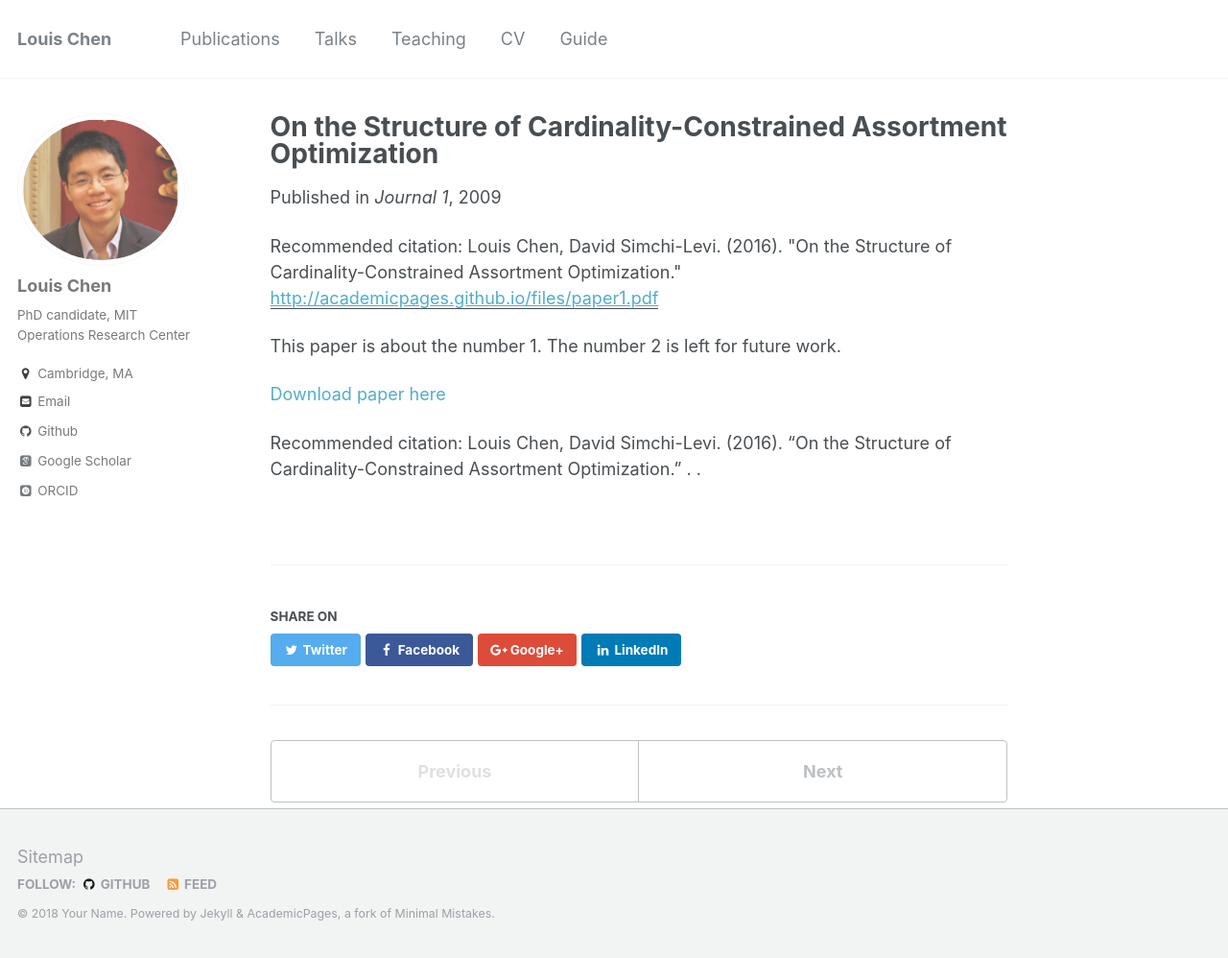
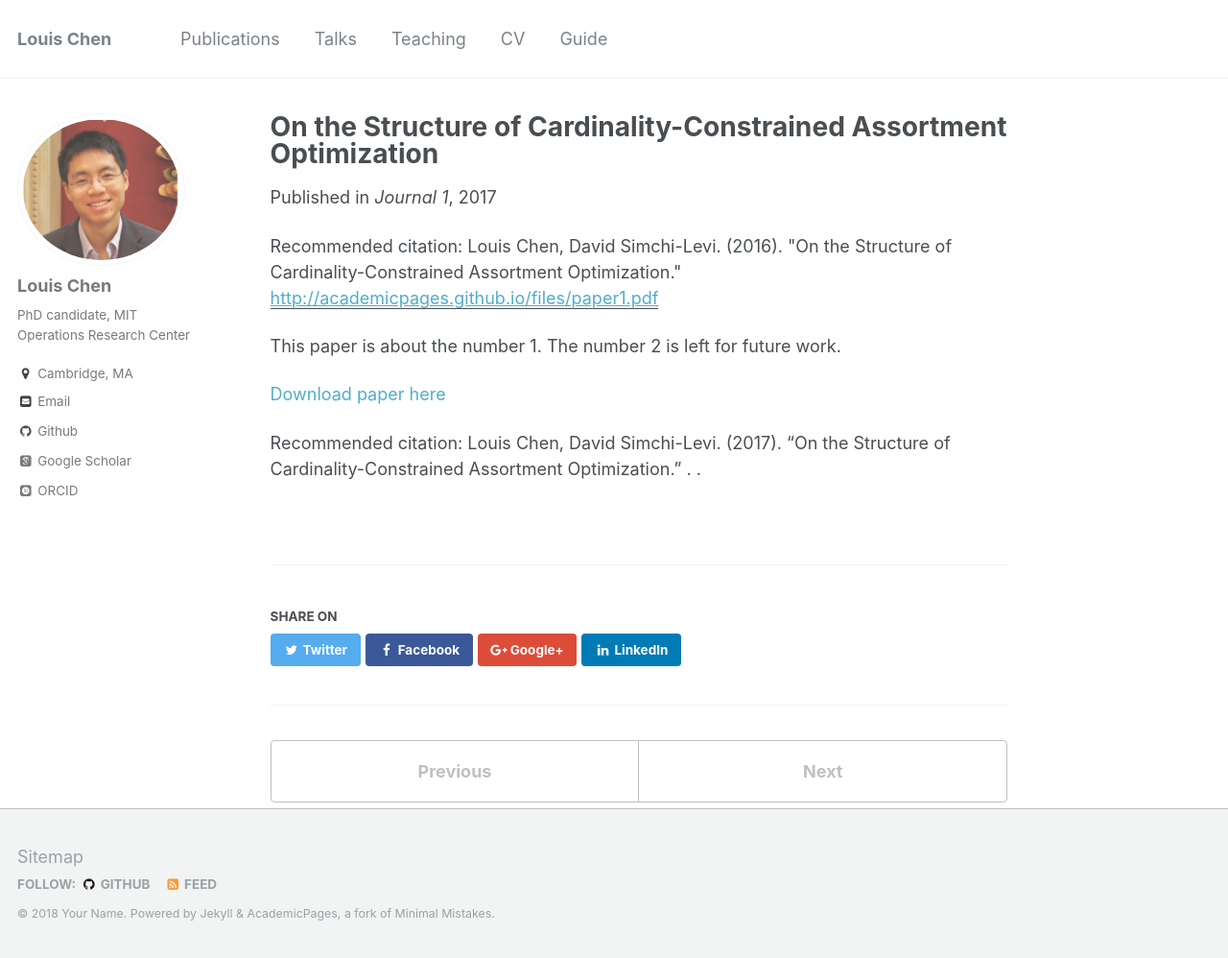
Before and after one commit to LouisLChen/LouisLChen.github.io, a Jekyll site: the page built from _publications/2009-10-01-paper-title-number-1.md, in a window 1280 px wide and 998 px high. Shown: the whole window at 96% size. Built offline with Jekyll 4.4.1, drawn with Linux system fonts in a browser that asks for light colours; some web fonts are replaced.

Commit message:
Update 2009-10-01-paper-title-number-1.md

```diff
--- a/_publications/2009-10-01-paper-title-number-1.md
+++ b/_publications/2009-10-01-paper-title-number-1.md
@@ -4,7 +4,7 @@ collection: publications
 permalink: /publication/2009-10-01-paper-title-number-1
 excerpt: 'We study the static assortment optimization problem with cardinality constraints, i.e., the problem of offering an assortment of items of constrained size that will maximize expected revenue. This is generally regarded as a challenging problem, with identified hardness results in the existing literature for a number of popular and/or well-studied choice models. Motivated by existing approaches in the unconstrained setting that find successful exploitation of identified structure to devise either exact or approximate solution methods, we introduce another structural property of possible interest for study in the cardinality constrained setting.
 Recently, the work of Jagabathula (2016) has identified the optimality of a local search method for the cardinality constrained static assortment problem under Multinomial Logit (MNL) Choice, making MNL a rare case study of tractability among cardinality constrained problems. So we first revisit the MNL constrained assortment problem under a new lens in search of structure that explains its “tractability.” Following this, we study the extent to which this property holds in other choice models. Indeed, we find that local search is optimal for some other choice models, and remains so even under more generalized cardinality constraints. Finally, we provide and test some algorithms (which require black-box access to the expected revenue function) that can be applied to the joint assortment and pricing problem under certain choice models, showing favorable performance small to moderate-sized problems against some current approaches.'
-date: 2009-10-01
+date: 2017-02-01
 venue: 'Journal 1'
 paperurl: 'http://academicpages.github.io/files/paper1.pdf'
 citation: 'Louis Chen, David Simchi-Levi. (2016). &quot;On the Structure of Cardinality-Constrained Assortment Optimization.&quot; <i></i>'
@@ -13,4 +13,4 @@ This paper is about the number 1. The number 2 is left for future work.
 
 [Download paper here](http://academicpages.github.io/files/paper1.pdf)
 
-Recommended citation: Louis Chen, David Simchi-Levi. (2016). "On the Structure of Cardinality-Constrained Assortment Optimization." <i></i>. .
+Recommended citation: Louis Chen, David Simchi-Levi. (2017). "On the Structure of Cardinality-Constrained Assortment Optimization." <i></i>. .
```
